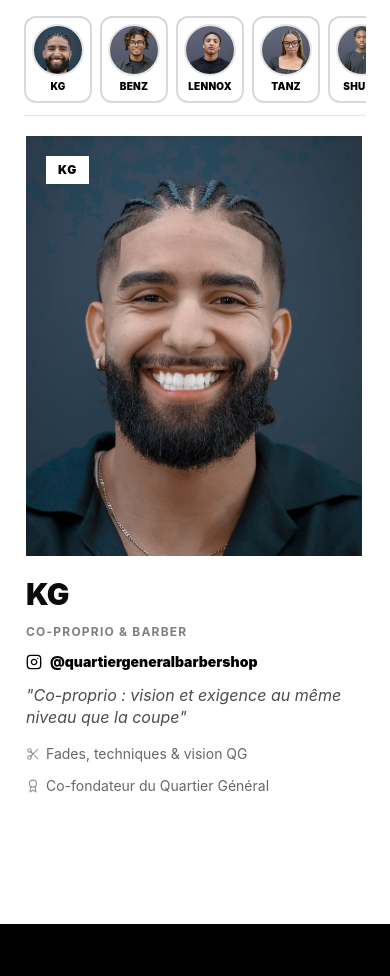
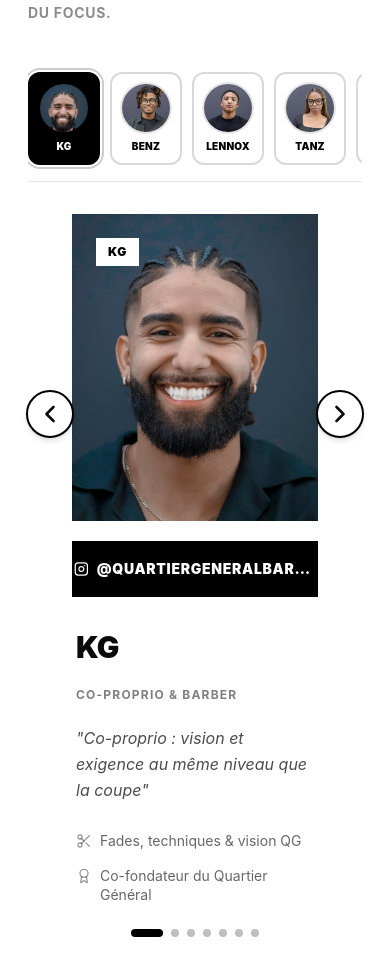
Before and after one commit to EnissayG/qgbarbershop, a React (Vite) app: page /equipe in a window 390 px wide. Shown: the part 1000-1976 px from the top of the page. Built offline with nearby package versions, Linux system fonts and the light colour scheme.

Commit message:
selection des barbers

```diff
--- a/src/app/pages/Services.tsx
+++ b/src/app/pages/Services.tsx
@@ -147,7 +147,7 @@ export function Services() {
                     onClick={() =>
                       setOpenSlug((s) => (s === service.slug ? null : service.slug))
                     }
-                    className="flex w-full items-center gap-3 p-4 text-left transition-colors active:bg-black/5"
+                    className="flex w-full items-center gap-3 p-5 text-left transition-colors active:bg-black/5"
                   >
                     <div className="flex h-11 w-11 shrink-0 items-center justify-center bg-black text-white">
                       <Icon size={22} />
@@ -169,7 +169,7 @@ export function Services() {
                     />
                   </button>
                   {open && (
-                    <div className="border-t-2 border-black bg-black px-4 py-5 text-white">
+                    <div className="border-t-2 border-black bg-black px-5 py-6 text-white">
                       <p className="leading-relaxed text-white/85">{service.description}</p>
                       {service.extras && (
                         <div className="mt-4 space-y-2 border-t border-white/20 pt-4 text-sm">
--- a/src/app/pages/Team.tsx
+++ b/src/app/pages/Team.tsx
@@ -1,6 +1,6 @@
-import { useCallback, useEffect, useRef, useState } from "react";
-import { motion } from "motion/react";
-import { Instagram, Award, Scissors, Star } from "lucide-react";
+import { useCallback, useState } from "react";
+import { AnimatePresence, motion } from "motion/react";
+import { Instagram, Award, Scissors, Star, ChevronLeft, ChevronRight } from "lucide-react";
 import { ImageWithFallback } from "../components/figma/ImageWithFallback";
 import { SectionTopDiagonal } from "../components/SectionTopDiagonal";
 import { shopInstagramUrl, shopPhotos } from "../config/shopPhotos";
@@ -18,10 +18,10 @@ type SquadMember = {
   vibe: string;
 };
 
-function SquadCard({ member }: { member: SquadMember }) {
+function SquadCard({ member, airy }: { member: SquadMember; airy?: boolean }) {
   return (
-    <div className="group">
-      <div className="relative mb-5 overflow-hidden">
+    <div className={`group ${airy ? "mx-auto w-full max-w-md" : ""}`}>
+      <div className={`relative overflow-hidden ${airy ? "mb-8" : "mb-5"}`}>
         <div className="relative aspect-[4/5] overflow-hidden bg-neutral-900">
           <ImageWithFallback
             src={member.image}
@@ -31,6 +31,7 @@ function SquadCard({ member }: { member: SquadMember }) {
 
           <div className="absolute inset-0 bg-gradient-to-t from-black/80 via-black/20 to-transparent opacity-0 transition-opacity duration-300 group-hover:opacity-100" />
 
+          {!airy && (
             <motion.div
               initial={{ opacity: 0, y: 20 }}
               whileInView={{ opacity: 1, y: 0 }}
@@ -47,18 +48,40 @@ function SquadCard({ member }: { member: SquadMember }) {
                 <span className="truncate">{member.instagramLabel}</span>
               </a>
             </motion.div>
+          )}
 
-          <div className="absolute left-5 top-5">
+          <div className={`absolute ${airy ? "left-6 top-6" : "left-5 top-5"}`}>
             <div className="bg-white px-3 py-1.5 text-xs font-black uppercase tracking-wider text-black">
               {member.nickname}
             </div>
           </div>
         </div>
+
+        {airy && (
+          <a
+            href={member.instagramHref}
+            target="_blank"
+            rel="noopener noreferrer"
+            className="mt-5 flex w-full items-center justify-center gap-2 border-2 border-black bg-black py-4 text-sm font-black uppercase tracking-wider text-white transition-colors active:bg-black/90"
+          >
+            <Instagram size={18} />
+            <span className="truncate">{member.instagramLabel}</span>
+          </a>
+        )}
       </div>
 
-      <div className="space-y-3">
-        <h3 className="text-3xl font-black uppercase tracking-tight">{member.name}</h3>
-        <p className="text-xs font-bold uppercase tracking-widest text-black/50">{member.role}</p>
+      <div className={airy ? "space-y-5 px-1 sm:px-2" : "space-y-3"}>
+        <h3
+          className={`font-black uppercase tracking-tight ${airy ? "text-3xl sm:text-4xl" : "text-3xl"}`}
+        >
+          {member.name}
+        </h3>
+        <p
+          className={`font-bold uppercase tracking-widest text-black/50 ${airy ? "text-xs leading-relaxed sm:text-sm" : "text-xs"}`}
+        >
+          {member.role}
+        </p>
+        {!airy && (
           <a
             href={member.instagramHref}
             target="_blank"
@@ -68,16 +91,23 @@ function SquadCard({ member }: { member: SquadMember }) {
             <Instagram size={16} />
             {member.instagramLabel}
           </a>
-        <p className="text-base italic leading-snug text-black/70">&quot;{member.vibe}&quot;</p>
+        )}
+        <p
+          className={`italic text-black/70 ${airy ? "text-base leading-relaxed sm:text-lg" : "text-base leading-snug"}`}
+        >
+          &quot;{member.vibe}&quot;
+        </p>
 
-        <div className="flex flex-wrap gap-3 pt-1 text-sm text-black/60">
-          <span className="inline-flex items-center gap-1.5">
-            <Scissors size={14} className="shrink-0 text-black/40" />
-            {member.specialty}
+        <div
+          className={`flex flex-col gap-4 pt-2 text-sm text-black/60 sm:flex-row sm:flex-wrap sm:gap-x-4 sm:gap-y-3 ${airy ? "sm:text-base" : ""}`}
+        >
+          <span className="inline-flex items-start gap-2">
+            <Scissors size={airy ? 16 : 14} className="mt-0.5 shrink-0 text-black/40" />
+            <span className="leading-snug">{member.specialty}</span>
           </span>
-          <span className="inline-flex items-center gap-1.5">
-            <Award size={14} className="shrink-0 text-black/40" />
-            {member.experience}
+          <span className="inline-flex items-start gap-2">
+            <Award size={airy ? 16 : 14} className="mt-0.5 shrink-0 text-black/40" />
+            <span className="leading-snug">{member.experience}</span>
           </span>
         </div>
       </div>
@@ -86,14 +116,7 @@ function SquadCard({ member }: { member: SquadMember }) {
 }
 
 export function Team() {
-  const scrollRef = useRef<HTMLDivElement>(null);
   const [activeIdx, setActiveIdx] = useState(0);
-
-  const scrollToMember = useCallback((index: number) => {
-    const root = scrollRef.current;
-    const el = root?.querySelector<HTMLElement>(`[data-team-slide="${index}"]`);
-    el?.scrollIntoView({ behavior: "smooth", inline: "center", block: "nearest" });
-  }, []);
 
   const team: SquadMember[] = [
     {
@@ -175,24 +198,13 @@ export function Team() {
     },
   ];
 
-  useEffect(() => {
-    const root = scrollRef.current;
-    if (!root) return;
-    const slides = root.querySelectorAll<HTMLElement>("[data-team-slide]");
-    const obs = new IntersectionObserver(
-      (entries) => {
-        for (const e of entries) {
-          if (e.isIntersecting && e.intersectionRatio >= 0.5) {
-            const idx = Number(e.target.getAttribute("data-team-slide"));
-            if (!Number.isNaN(idx)) setActiveIdx(idx);
-          }
-        }
-      },
-      { root, threshold: [0.5, 0.65] }
-    );
-    slides.forEach((el) => obs.observe(el));
-    return () => obs.disconnect();
-  }, [team.length]);
+  const n = team.length;
+  const goPrev = useCallback(() => {
+    setActiveIdx((i) => (i - 1 + n) % n);
+  }, [n]);
+  const goNext = useCallback(() => {
+    setActiveIdx((i) => (i + 1) % n);
+  }, [n]);
 
   return (
     <div className="overflow-x-hidden">
@@ -233,29 +245,29 @@ export function Team() {
       </section>
 
       {/* Squad : carrousel + rail (mobile / tablette) · grille large écran */}
-      <section className="relative bg-white py-24 lg:py-32">
+      <section className="relative bg-white py-28 lg:py-32">
         <SectionTopDiagonal tone="light" variant="slashAlt" />
         <div className="layout-gutter">
-          <p className="mb-6 text-sm font-bold uppercase tracking-wider text-black/45 lg:hidden">
-            Glisse ou tape une tête — même infos, moins de scroll vertical
+          <p className="mb-8 text-sm font-bold uppercase leading-relaxed tracking-wider text-black/45 lg:hidden">
+            Une personne à la fois — flèches ou vignettes. Swipe désactivé au profit du focus.
           </p>
 
           <nav
-            className="team-carousel-track sticky z-20 mb-5 flex gap-2 overflow-x-auto border-b border-black/10 bg-white/90 py-3 backdrop-blur-sm lg:hidden"
+            className="team-carousel-track sticky z-20 mb-8 flex gap-2.5 overflow-x-auto border-b border-black/10 bg-white/95 py-4 backdrop-blur-sm lg:hidden"
             style={{
               top: "max(5rem, calc(env(safe-area-inset-top, 0px) + 3.25rem))",
             }}
-            aria-label="Raccourcis membres"
+            aria-label="Choisir un membre"
           >
             {team.map((m, i) => (
               <button
                 key={m.name}
                 type="button"
-                onClick={() => scrollToMember(i)}
-                className={`flex shrink-0 flex-col items-center gap-1.5 rounded-xl border-2 px-2 py-2 transition-colors ${
+                onClick={() => setActiveIdx(i)}
+                className={`flex shrink-0 flex-col items-center gap-2 rounded-xl border-2 px-2.5 py-2.5 transition-colors ${
                   activeIdx === i
-                    ? "border-black bg-black text-white"
-                    : "border-black/15 bg-white text-black hover:border-black/40"
+                    ? "border-black bg-black text-white ring-2 ring-black/20 ring-offset-2"
+                    : "border-black/15 bg-white text-black hover:border-black/35"
                 }`}
               >
                 <ImageWithFallback
@@ -263,7 +275,7 @@ export function Team() {
                   alt=""
                   className="pointer-events-none h-12 w-12 rounded-full object-cover object-top ring-2 ring-black/10"
                 />
-                <span className="max-w-[4.25rem] truncate text-center text-[10px] font-black uppercase leading-tight tracking-wide">
+                <span className="max-w-[4.5rem] truncate text-center text-[10px] font-black uppercase leading-tight tracking-wide">
                   {m.nickname}
                 </span>
               </button>
@@ -271,19 +283,56 @@ export function Team() {
           </nav>
 
           <div
-            ref={scrollRef}
-            className="team-carousel-track flex snap-x snap-mandatory gap-5 overflow-x-auto pb-8 pl-0.5 pr-4 lg:hidden"
-            aria-label="Carrousel de la squad"
+            className="relative pb-10 lg:hidden"
+            aria-live="polite"
+            aria-atomic="true"
+            aria-label={`Profil : ${team[activeIdx]?.name ?? ""}`}
           >
-            {team.map((member, i) => (
-              <article
-                key={member.name}
-                data-team-slide={i}
-                className="w-[min(88vw,21rem)] shrink-0 snap-center sm:w-[23rem]"
+            <button
+              type="button"
+              onClick={goPrev}
+              aria-label="Membre précédent"
+              className="absolute left-0 top-[min(26%,11rem)] z-10 flex h-12 w-12 -translate-x-0.5 items-center justify-center rounded-full border-2 border-black bg-white shadow-md transition-transform active:scale-95 sm:left-1 sm:h-14 sm:w-14"
             >
-                <SquadCard member={member} />
-              </article>
+              <ChevronLeft className="h-7 w-7 sm:h-8 sm:w-8" strokeWidth={2.25} aria-hidden />
+            </button>
+            <button
+              type="button"
+              onClick={goNext}
+              aria-label="Membre suivant"
+              className="absolute right-0 top-[min(26%,11rem)] z-10 flex h-12 w-12 translate-x-0.5 items-center justify-center rounded-full border-2 border-black bg-white shadow-md transition-transform active:scale-95 sm:right-1 sm:h-14 sm:w-14"
+            >
+              <ChevronRight className="h-7 w-7 sm:h-8 sm:w-8" strokeWidth={2.25} aria-hidden />
+            </button>
+
+            <div className="mx-auto max-w-md overflow-hidden px-11 sm:px-14">
+              <AnimatePresence initial={false} mode="wait">
+                <motion.div
+                  key={team[activeIdx].name}
+                  initial={{ opacity: 0, x: 28 }}
+                  animate={{ opacity: 1, x: 0 }}
+                  exit={{ opacity: 0, x: -28 }}
+                  transition={{ duration: 0.22, ease: "easeOut" }}
+                >
+                  <SquadCard member={team[activeIdx]} airy />
+                </motion.div>
+              </AnimatePresence>
+            </div>
+
+            <div className="mt-6 flex justify-center gap-2">
+              {team.map((m, i) => (
+                <button
+                  key={m.name}
+                  type="button"
+                  onClick={() => setActiveIdx(i)}
+                  aria-label={`Afficher ${m.name}`}
+                  aria-current={activeIdx === i ? "true" : undefined}
+                  className={`h-2 rounded-full transition-all ${
+                    activeIdx === i ? "w-8 bg-black" : "w-2 bg-black/25 hover:bg-black/40"
+                  }`}
+                />
               ))}
+            </div>
           </div>
 
           <div className="hidden gap-12 lg:grid lg:grid-cols-3 lg:gap-14">
--- a/src/styles/index.css
+++ b/src/styles/index.css
@@ -29,8 +29,8 @@ body {
   margin-left: auto;
   margin-right: auto;
   max-width: 80rem;
-  padding-left: max(1.5rem, calc(env(safe-area-inset-left, 0px) + 0.75rem));
-  padding-right: max(1.5rem, calc(env(safe-area-inset-right, 0px) + 0.75rem));
+  padding-left: max(1.75rem, calc(env(safe-area-inset-left, 0px) + 1rem));
+  padding-right: max(1.75rem, calc(env(safe-area-inset-right, 0px) + 1rem));
 }
 
 @media (min-width: 640px) {
@@ -52,8 +52,8 @@ body {
   margin-left: auto;
   margin-right: auto;
   max-width: 56rem;
-  padding-left: max(1.5rem, calc(env(safe-area-inset-left, 0px) + 0.75rem));
-  padding-right: max(1.5rem, calc(env(safe-area-inset-right, 0px) + 0.75rem));
+  padding-left: max(1.75rem, calc(env(safe-area-inset-left, 0px) + 1rem));
+  padding-right: max(1.75rem, calc(env(safe-area-inset-right, 0px) + 1rem));
 }
 
 @media (min-width: 640px) {
@@ -71,8 +71,8 @@ body {
 }
 
 .nav-shell {
-  padding-left: max(1.25rem, calc(env(safe-area-inset-left, 0px) + 0.75rem));
-  padding-right: max(1.25rem, calc(env(safe-area-inset-right, 0px) + 0.75rem));
+  padding-left: max(1.35rem, calc(env(safe-area-inset-left, 0px) + 0.85rem));
+  padding-right: max(1.35rem, calc(env(safe-area-inset-right, 0px) + 0.85rem));
   padding-top: max(1rem, calc(env(safe-area-inset-top, 0px) + 0.5rem));
   padding-bottom: 1rem;
 }
@@ -130,11 +130,20 @@ body {
 }
 
 /* Couche média : déborde dans les safe areas haut et bas (iPhone), tout noir derrière */
+/* Voile menu : couvre aussi la zone status bar (évite bande grise iOS) */
 .mobile-menu-overlay {
-  min-height: 100vh;
-  min-height: 100dvh;
-  min-height: max(100dvh, 100lvh);
-  min-height: -webkit-fill-available;
+  position: fixed;
+  z-index: 90;
+  left: 0;
+  right: 0;
+  bottom: 0;
+  top: calc(-1 * env(safe-area-inset-top, 0px));
+  width: 100%;
+  box-sizing: border-box;
+  background-color: #000;
+  min-height: calc(100vh + env(safe-area-inset-top, 0px));
+  min-height: calc(100dvh + env(safe-area-inset-top, 0px));
+  min-height: calc(max(100dvh, 100lvh) + env(safe-area-inset-top, 0px));
 }
 
 .page-hero-section {
@@ -161,8 +170,8 @@ body {
   max-width: 80rem;
   margin-left: auto;
   margin-right: auto;
-  padding-left: max(1.5rem, calc(env(safe-area-inset-left, 0px) + 0.75rem));
-  padding-right: max(1.5rem, calc(env(safe-area-inset-right, 0px) + 0.75rem));
+  padding-left: max(1.75rem, calc(env(safe-area-inset-left, 0px) + 1rem));
+  padding-right: max(1.75rem, calc(env(safe-area-inset-right, 0px) + 1rem));
   padding-bottom: max(6rem, calc(env(safe-area-inset-bottom, 0px) + 3.5rem));
   padding-top: max(6.75rem, calc(env(safe-area-inset-top, 0px) + 4.5rem));
 }
```
Also changed, not shown: src/app/components/Layout.tsx (+19 -7 lines). Lines whose indentation alone changed are shown as unchanged.
